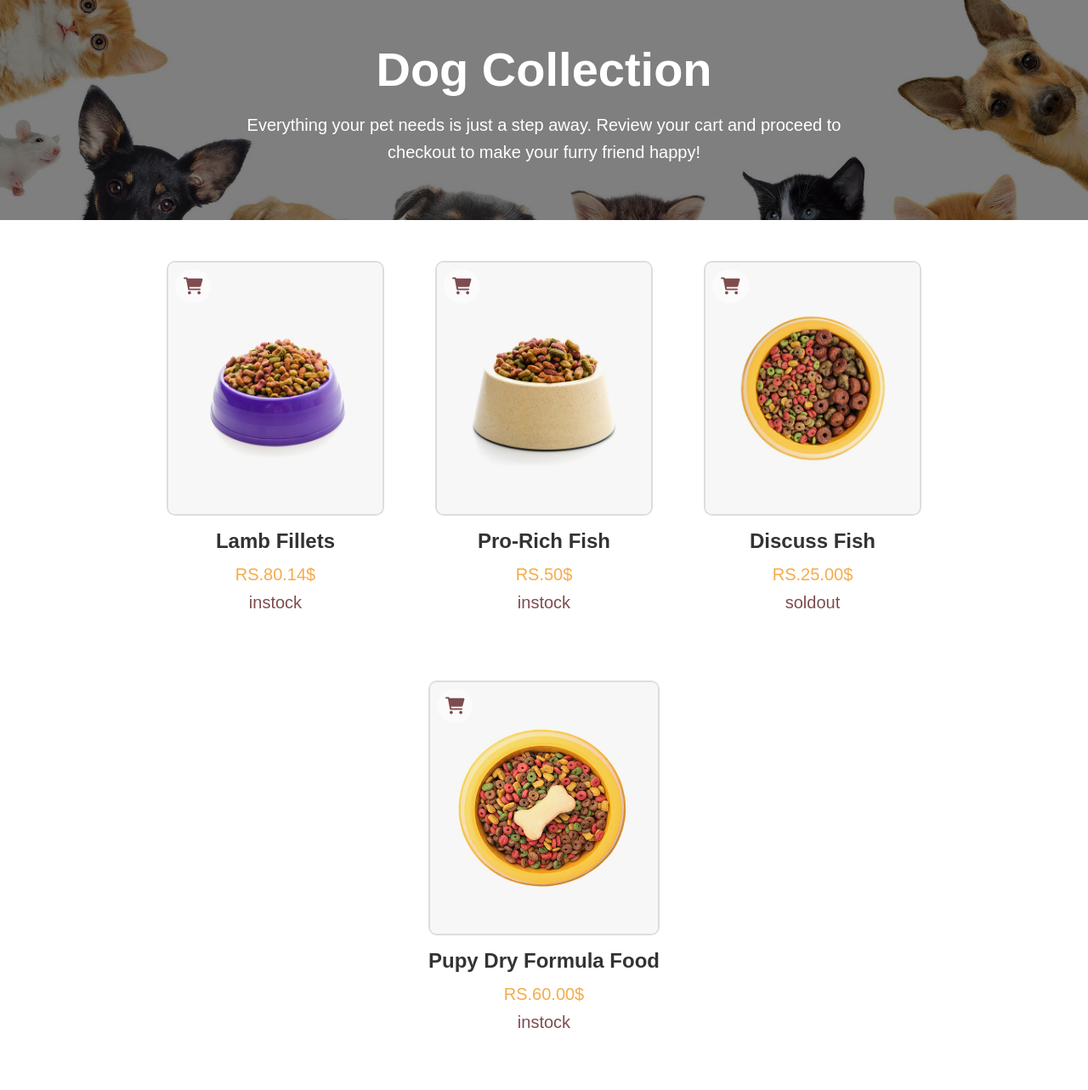
After one commit to Ahmed7Ehab/Chill-Pets, a PHP site: page /dog.php in a window 1280 px wide. The commit adds this page. Shown: the whole page at 85% size. Run offline with PHP 8.4, Linux system fonts and the light colour scheme.

Commit message:
categories

```diff
--- a/cat.css
+++ b/cat.css
@@ -104,6 +104,7 @@ body {
     margin-top: -15px;
     color: #7e4c4f;
 }
+
 .product-img {
     position: relative;
 }
--- /dev/null
+++ b/dog.php
@@ -0,0 +1,81 @@
+<!DOCTYPE html>
+<html lang="en">
+
+<head>
+    <meta charset="UTF-8">
+    <meta name="viewport" content="width=device-width, initial-scale=1.0">
+    <title>Dog - Chill Pets</title>
+
+    <link href="https://cdn.jsdelivr.net/npm/bootstrap@5.3.0/dist/css/bootstrap.min.css" rel="stylesheet">
+    <!-- Custom CSS -->
+    <link rel="stylesheet" href="cat.css">
+    <link rel="stylesheet" href="https://cdnjs.cloudflare.com/ajax/libs/font-awesome/6.0.0-beta3/css/all.min.css">
+
+</head>
+
+<body>
+
+<!-- Hero Section -->
+<section class="bg-light py-5 hero-section">
+    <div class="container text-center text-white">
+        <div class="row justify-content-center">
+            <div class="col-lg-8">
+                <h1 class="display-4 fw-bold">Dog Collection</h1>
+                <p class="lead mt-3">
+                    Everything your pet needs is just a step away. Review your cart and proceed to checkout to make your
+                    furry friend happy!
+                </p>
+            </div>
+        </div>
+    </div>
+</section>
+
+<div class="featured_product container my-5">
+    <div class="featured-wrapper">
+        <div class="types">
+            <div class="product-img mb-3">
+                <i class="cart fa-solid fa-cart-shopping"></i>
+                <img src="Assets/Images/product3.jpg" alt="Healthy Treats">
+            </div>
+            <h3>Lamb Fillets</h3>
+            <p>RS.80.14$</p>
+            <p class="p_featured">instock</p>
+        </div>
+        <div class="types">
+            <div class="product-img mb-3">
+                <i class="cart fa-solid fa-cart-shopping"></i>
+                <img src="Assets/Images/product4.jpg" alt="Freeze Dried">
+            </div>
+            <h3>Pro-Rich Fish</h3>
+            <p>RS.50$</p>
+            <p class="p_featured">instock</p>
+        </div>
+        <div class="types">
+            <div class="product-img mb-3">
+                <i class="cart fa-solid fa-cart-shopping"></i>
+                <img src="Assets/Images/product16.jpg" alt="Dog">
+            </div>
+            <h3>Discuss Fish</h3>
+            <p>RS.25.00$</p>
+            <p class="p_featured">soldout</p>
+        </div>
+        <div class="types">
+            <div class="product-img mb-3">
+                <i class="cart fa-solid fa-cart-shopping"></i>
+                <img src="Assets/Images/product20_8d6fda60-29ab-4bfb-a3c1-47d515d4a91c.jpg" alt="Cat">
+            </div>
+            <h3>Pupy Dry Formula Food </h3>
+            <p>RS.60.00$</p>
+            <p class="p_featured">instock</p>
+        </div>
+
+    </div>
+</div>
+
+
+<!-- Bootstrap JS -->
+<script src="https://cdn.jsdelivr.net/npm/bootstrap@5.3.0/dist/js/bootstrap.bundle.min.js"></script>
+
+</body>
+
+</html>
```
Also changed, not shown: bird.php (added, +81 -0 lines), fish.php (added, +81 -0 lines).
